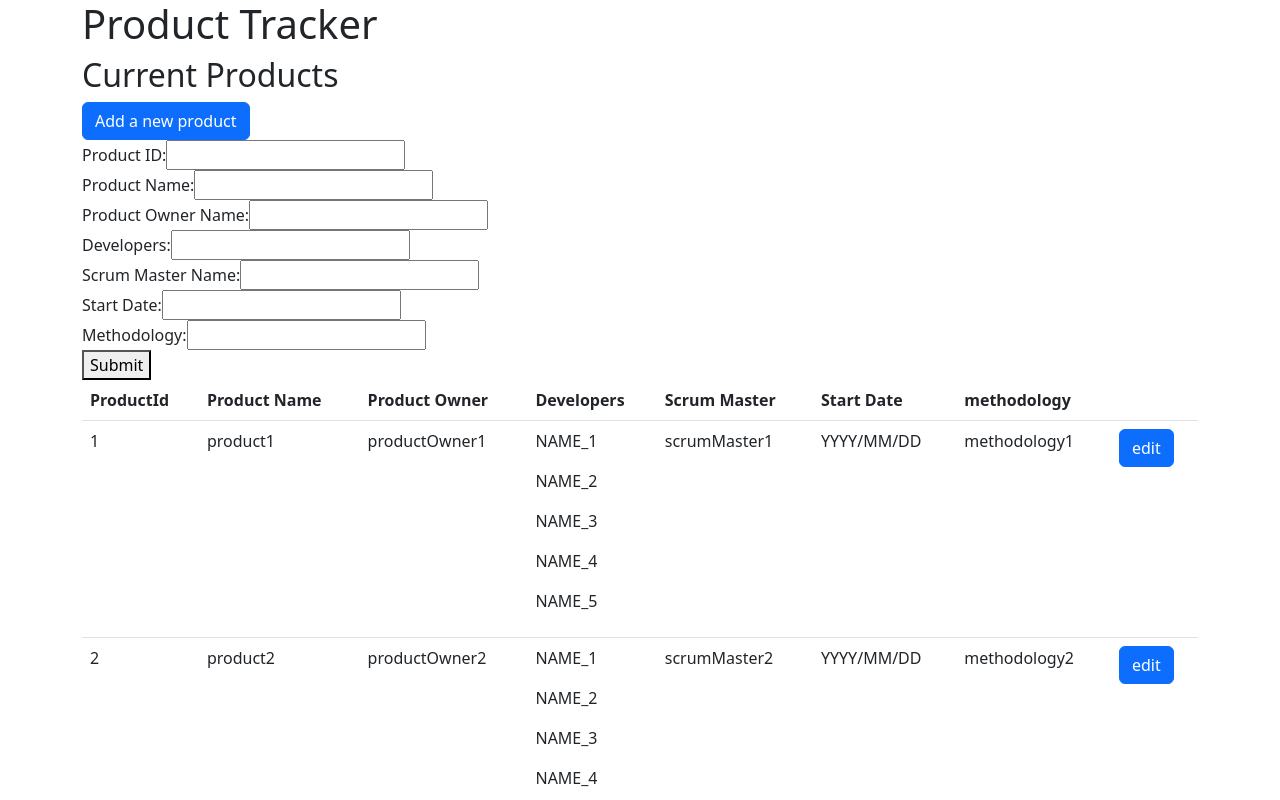
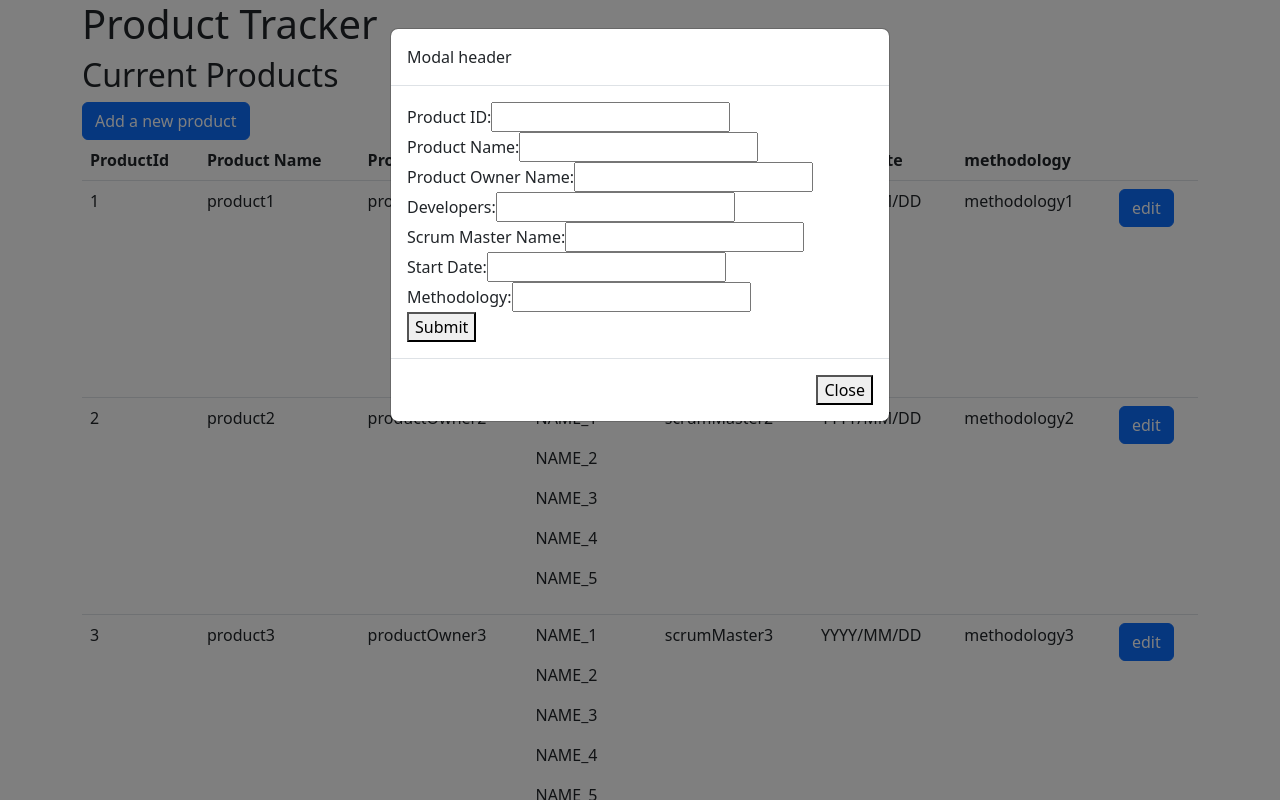
Before and after one commit to amirobinsonmuto/product-directory, a React (Create React App) app: page / in a window 1280 px wide. Both pictures are taken after a click on the button "Add a new product". Shown: the top 800 px of the page. Built offline with nearby package versions, Linux system fonts and the light colour scheme.

Commit message:
Add modal logics

```diff
--- a/package.json
+++ b/package.json
@@ -8,6 +8,7 @@
     "@testing-library/user-event": "^13.5.0",
     "bootstrap": "^5.2.3",
     "react": "^18.2.0",
+    "react-bootstrap": "^2.7.2",
     "react-dom": "^18.2.0",
     "react-scripts": "5.0.1",
     "web-vitals": "^2.1.4"
--- a/src/components/Button.js
+++ b/src/components/Button.js
@@ -1,19 +1,24 @@
 import React, { useState } from "react";
+import Product from "./Product";
 import ProductForm from "./ProductForm";
 
 const Button = ({ text, addProduct }) => {
-  const [showForm, setShowForm] = useState(false);
+  const [isFormOpen, setIsFormOpen] = useState(false);
 
-  const handleClick = () => {
-    setShowForm(true);
+  const openForm = () => {
+    setIsFormOpen(true);
+  };
+
+  const closeForm = () => {
+    setIsFormOpen(false);
   };
 
   return (
     <>
-      <button className="btn btn-primary" onClick={handleClick}>
+      <button className="btn btn-primary" onClick={openForm}>
         {text}
       </button>
-      {showForm && <ProductForm />}
+      <ProductForm isFormOpen={isFormOpen} closeForm={closeForm} />
     </>
   );
 };
--- a/src/components/ProductForm.js
+++ b/src/components/ProductForm.js
@@ -1,7 +1,11 @@
 import React from "react";
+import Modal from "react-bootstrap/Modal";
 
-const ProductForm = () => {
+const ProductForm = ({ isFormOpen, closeForm }) => {
   return (
+    <Modal show={isFormOpen}>
+      <Modal.Header>Modal header</Modal.Header>
+      <Modal.Body>
         <form>
           <label>
             Product ID:
@@ -47,6 +51,11 @@ const ProductForm = () => {
 
           <button type="submit">Submit</button>
         </form>
+      </Modal.Body>
+      <Modal.Footer>
+        <button onClick={closeForm}>Close</button>
+      </Modal.Footer>
+    </Modal>
   );
 };
 
--- a/src/index.js
+++ b/src/index.js
@@ -3,6 +3,7 @@ import ReactDOM from "react-dom/client";
 import "./index.css";
 import App from "./App";
 import "bootstrap/dist/css/bootstrap.min.css";
+import "bootstrap/dist/js/bootstrap.min.js";
 
 const root = ReactDOM.createRoot(document.getElementById("root"));
 root.render(
```
Also changed, not shown: 1 other file (tests, documents, lock files or other folders). Lines whose indentation alone changed are shown as unchanged.
